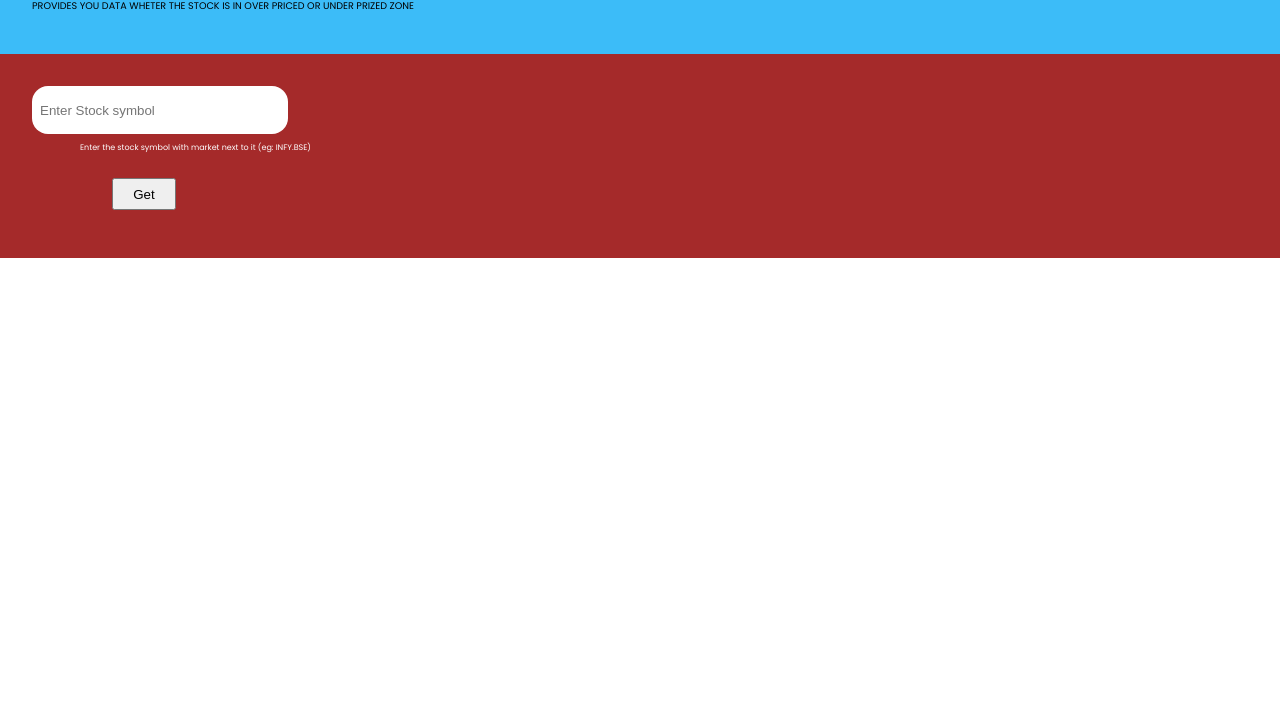
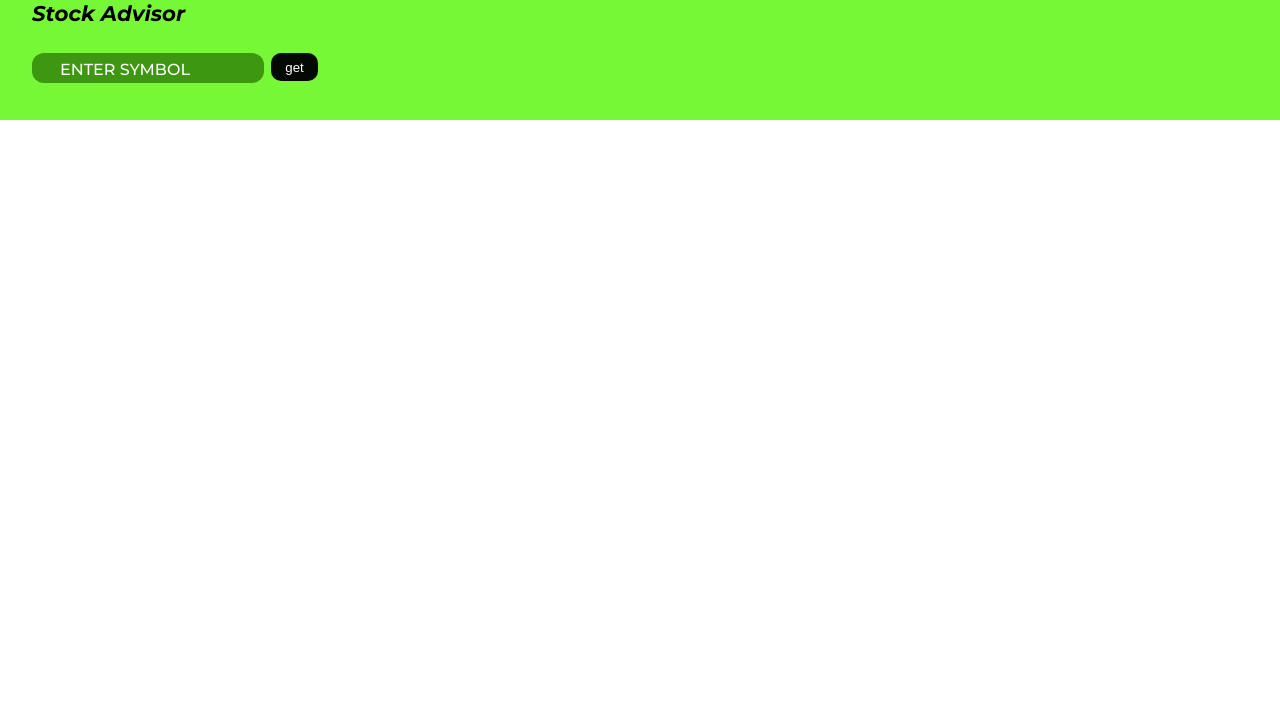
Before and after one commit to DjayNii/stocks, a plain HTML site: page index.html in a window 1280 px wide. Shown: the part 80-800 px from the top of the page. Drawn offline with Linux system fonts and the light colour scheme.

Commit message:
style changes

```diff
--- a/index.html
+++ b/index.html
@@ -3,36 +3,28 @@
   <head>
     <meta charset="UTF-8" />
     <meta name="viewport" content="width=device-width, initial-scale=1.0" />
-    <title>stocks advice</title>
-    <link rel="stylesheet" href="style.css" />
     <link rel="preconnect" href="https://fonts.googleapis.com" />
     <link rel="preconnect" href="https://fonts.gstatic.com" crossorigin />
     <link
-      href="https://fonts.googleapis.com/css2?family=Poppins:ital,wght@0,100;0,200;0,300;0,400;0,500;0,600;0,700;0,800;0,900;1,100;1,200;1,300;1,400;1,500;1,600;1,700;1,800;1,900&display=swap"
+      href="https://fonts.googleapis.com/css2?family=Montserrat:ital,wght@0,100..900;1,100..900&display=swap"
       rel="stylesheet"
     />
+    <title>stocks advice</title>
+    <link rel="stylesheet" href="style.css" />
   </head>
   <body>
     <nav>
-      <p>Stock Adivce using RSI indicator</p>
-      <p>
-        provides you data wheter the stock is in over priced or under prized
-        zone
-      </p>
+      <p>Stock Advisor</p>
+
+      <div class="search_bar">
+        <input type="text" class="symbol_input" placeholder="ENTER SYMBOL" />
+        <button class="button" onclick="gettingData()">get</button>
+      </div>
     </nav>
-    <div class="container">
-      <input
-        type="text"
-        class="symbol_input"
-        placeholder="Enter Stock symbol"
-      />
 
-      <p class="input_instruction">
-        Enter the stock symbol with market next to it (eg: INFY.BSE)
-      </p>
-      <button class="button" onclick="gettingData()">Get</button>
+    <div class="bottom">
+      <div class="info"></div>
     </div>
-    <div class="info"></div>
 
     <script src="index.js"></script>
   </body>
--- a/style.css
+++ b/style.css
@@ -5,53 +5,53 @@ body {
 }
 
 nav {
-  background-color: rgba(47, 184, 248, 0.934);
+  background-color: #77f837;
+  height: 12.5rem;
   margin: 0;
-  padding: 2rem;
 }
 
 nav > :nth-child(1) {
   margin: 0;
-  font-size: 2rem;
+  display: inline-block;
+  transform: translate(2rem, 5rem);
+  font-family: "Montserrat", sans-serif;
+  font-weight: 700;
+  font-style: italic;
+  font-size: 1.33rem;
 }
 
-nav > :nth-child(2) {
-  font-family: "Poppins", sans-serif;
-  text-transform: uppercase;
-  font-size: 0.6rem;
-}
-
-.container {
-  background-color: brown;
+.search_bar {
   display: flex;
-  padding: 2rem;
-  padding-bottom: 0;
-  flex-direction: column;
-  row-gap: 2rem;
+  width: 18rem;
+  column-gap: 0.438rem;
+  transform: translate(2rem, 6.688rem);
 }
 
 .symbol_input {
-  width: 15rem;
-  height: 2rem;
-  border-radius: 1rem;
+  width: 14.25rem;
+  height: 1.75rem;
+  border-radius: 0.75rem;
   border: 0;
-  padding: 0.5rem;
+  background-color: #3d9710;
 }
 
-.input_instruction {
+.symbol_input::placeholder {
   color: white;
-  font-family: "Poppins", sans-serif;
-  font-size: 0.5rem;
-  transform: translate(3rem, -2rem);
+  font-size: 1rem;
+  font-family: "Montserrat", sans-serif;
+  font-weight: 500;
+  transform: translate(1.625rem, 0.125rem);
 }
 
 .button {
-  width: 4rem;
-  height: 2rem;
-  transform: translate(5rem, -3rem);
+  width: 2.938rem;
+  height: 1.75rem;
+  border-radius: 0.625rem;
+  border: 0;
+  background-color: #050903;
+  color: white;
 }
 
-.info > p {
-  margin: 0%;
-  background-color: chartreuse;
+.bottom {
+  background-color: #050903;
 }
```
